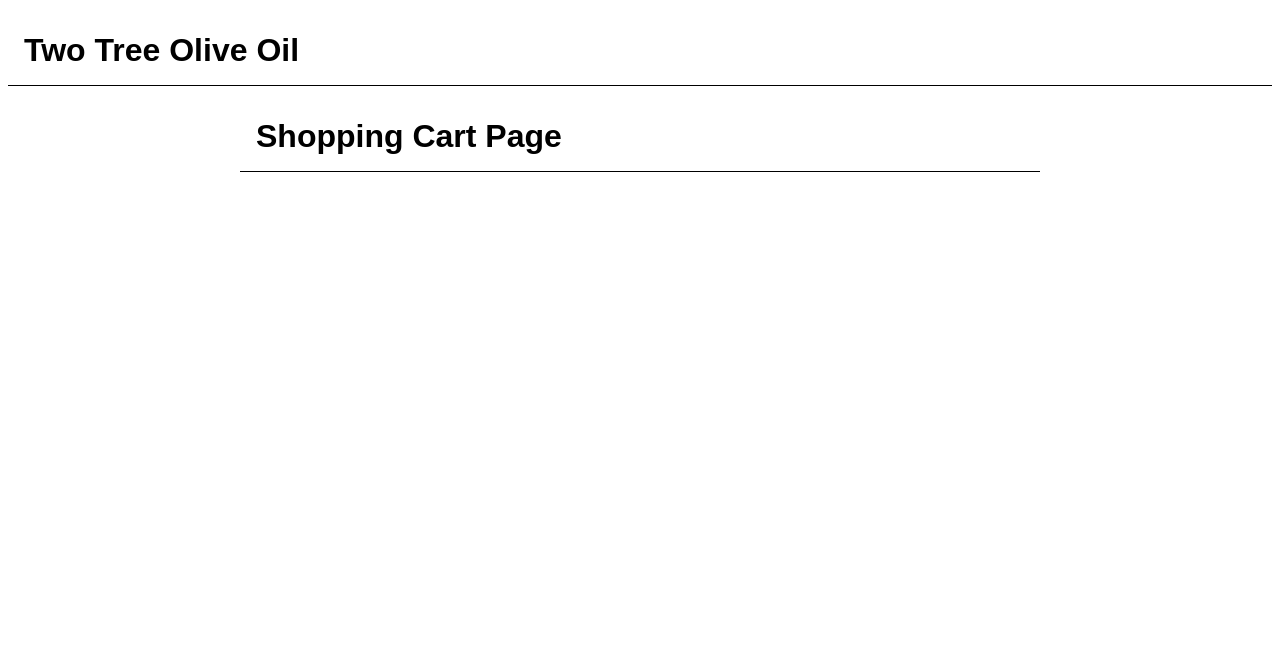
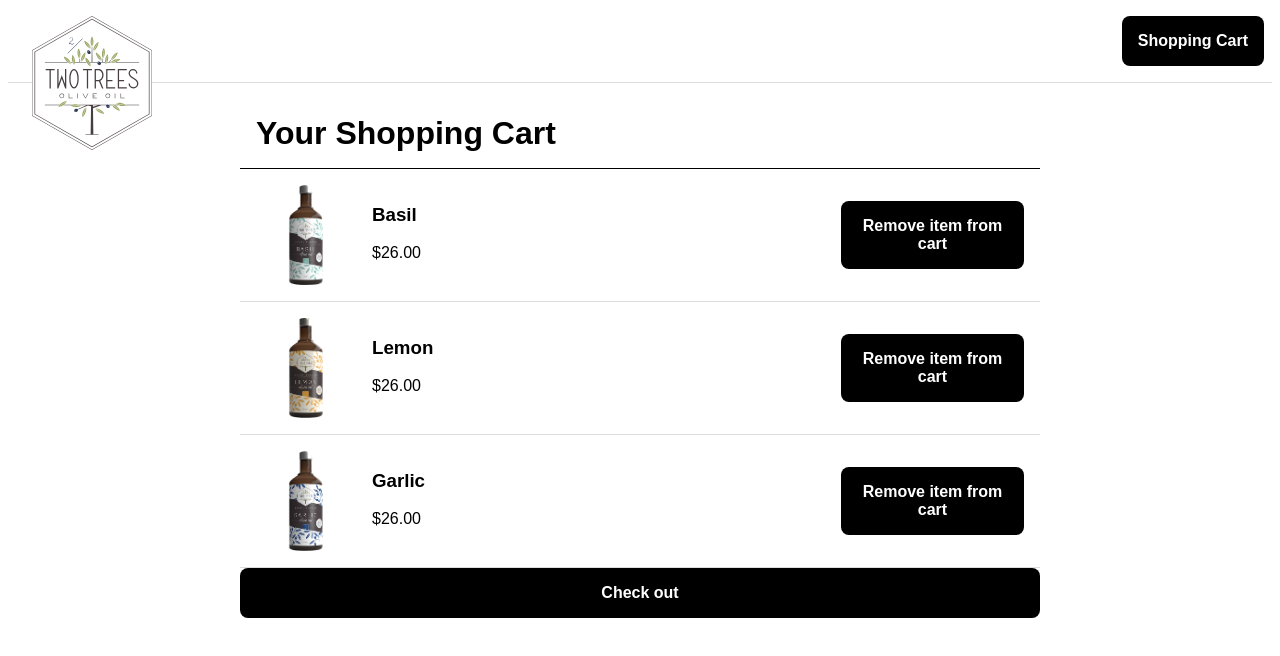
Before and after one commit to drakenevadie19/TwoTreeEcommerceApp, a Vue app in the folder ecommerce-front-end/: page /cart in a window 1280 px wide. Shown: the top 656 px of the page. Built offline with nearby package versions, Linux system fonts and the light colour scheme.

Commit message:
New Change: Finish nav bar and router link to individual product details

```diff
--- a/ecommerce-front-end/src/App.vue
+++ b/ecommerce-front-end/src/App.vue
@@ -1,13 +1,17 @@
 <template>
-  <h1>Two Tree Olive Oil</h1>
+  <NavBar />
   <div class="page-wrap">
     <router-view></router-view>
   </div>
 </template>
 
 <script>
+  import NavBar from './components/NavBar.vue';
+
   export default {
     name: "App",
-    components: {},
+    components: {
+    NavBar,
+},
   };
 </script>
--- /dev/null
+++ b/ecommerce-front-end/src/components/NavBar.vue
@@ -0,0 +1,27 @@
+<template>
+    <div class="nav-bar">
+        <router-link to="/products" class="products-link">
+            <div class="logo-wrap ">
+                <img :src="logo" alt="Logo" />
+            </div>
+        </router-link>
+
+        <router-link to="/cart" class="cart-link">
+            <button>Shopping Cart</button>
+        </router-link>
+    </div>
+</template>
+
+<script>
+    //@ = ..
+    import logo from '../assets/products/logo-hexagon.svg';
+
+    export default {
+        name: "NavBar",
+        data() {
+            return {
+                logo,
+            }
+        }
+    }
+</script>
--- a/ecommerce-front-end/src/pages/ProductDetailPage.vue
+++ b/ecommerce-front-end/src/pages/ProductDetailPage.vue
@@ -1,10 +1,26 @@
 <template>
-    <h1>Product Detail Page</h1>
+    <div class="img-wrap">
+        <img :src="product.imageName" />
+    </div>
+
+    <div class="product-details">
+        <h1>{{ product.name }}</h1>
+        <h3 class="price">{{ product.price }}</h3>
+
+        <!-- Button to allow user to add item into shopping cart -->
+        <button class="add-to-cart">Add to Cart</button>
+    </div>
 </template>
 
 <script>
+    import { products } from '@/temp-data';
+
     export default {
         name: 'ProductDetailPage',
-
+        data() {
+            return {
+                product: products.find(product => product.id === this.$route.params.productId)
+            }
+        }
     }
 </script>
--- a/ecommerce-front-end/src/pages/ProductsPage.vue
+++ b/ecommerce-front-end/src/pages/ProductsPage.vue
@@ -6,7 +6,9 @@
             <h3 class="product-name">{{ product.name }}</h3>
             <p class="product-price">{{ product.price }}</p>
 
-            <button>View Details</button>
+            <router-link :to="'/products/' + product.id">
+                <button>View Details</button>
+            </router-link>
         </div>
     </div>
 </template>
--- a/ecommerce-front-end/src/pages/ShoppingCartPage.vue
+++ b/ecommerce-front-end/src/pages/ShoppingCartPage.vue
@@ -1,10 +1,37 @@
 <template>
-    <h1>Shopping Cart Page</h1>
+    <h1>Your Shopping Cart</h1>
+
+    <div v-if="cartItems.length > 0">
+        <div v-for="product in cartItems" class="product-container" :key="product.id">
+            <img class="product-image" :src="product.imageName" />
+            <div class="details-wrap">
+                <h3>{{ product.name }}</h3>
+                <p>{{ product.price }}</p>
+            </div>
+
+            <!-- Button for removing item from cart  -->
+            <button class="remove-button">Remove item from cart</button>
+        </div>
+    </div>
+    <div v-if="cartItems.length === 0">
+        Your cart is currently empty
+    </div>
+
+
+
+    <!-- Button for user to check out  -->
+    <button class="checkout-button">Check out</button>
 </template>
 
 <script>
+    import { cartItems } from '../temp-data';
+
     export default {
         name: 'ShoppingCartPage',
-
+        data() {
+            return {
+                cartItems,
+            }
+        }
     }
 </script>
--- a/ecommerce-front-end/src/temp-data.js
+++ b/ecommerce-front-end/src/temp-data.js
@@ -6,6 +6,27 @@
 import delicateBottle from './assets/products/delicate-bottle.webp';
 import mediumBottle from './assets/products/medium-bottle.webp';
 import boldBottle from './assets/products/bold-bottle.webp';
+
+export const cartItems = [
+    {
+        id: '123',
+        name: 'Basil',
+        price: '$26.00',
+        imageName: basilBottle,
+    },
+    {
+        id: '234',
+        name: 'Lemon',
+        price: '$26.00',
+        imageName: lemonBottle,
+    },
+    {
+        id: '345',
+        name: 'Garlic',
+        price: '$26.00',
+        imageName: garlicBottle,
+    }
+];
 
 export const products = [{
     id: '123',
```
